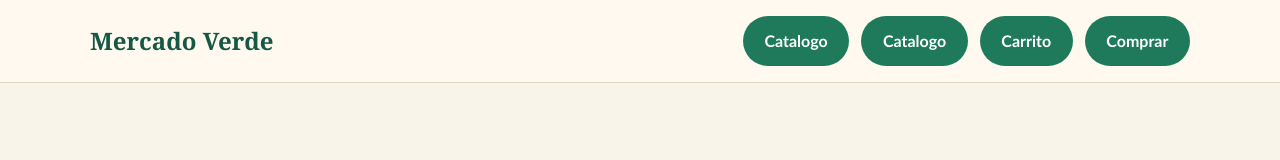
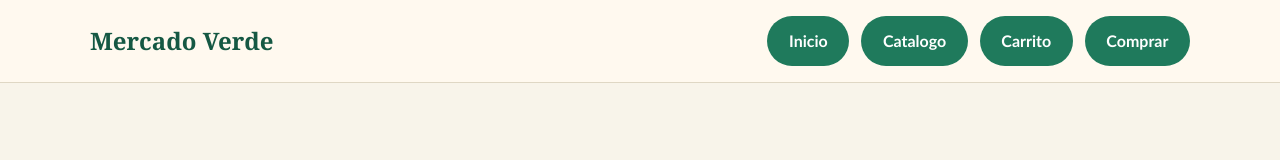
Before and after one commit to MartinaIscarSoto/PAT-practica-2, a plain HTML site: page docs/catalogo.html in a window 1280 px wide. Shown: the top 160 px of the page. Drawn offline with Linux system fonts and the light colour scheme.

Commit message:
correcion boton pag catalogo

```diff
--- a/docs/catalogo.html
+++ b/docs/catalogo.html
@@ -14,7 +14,7 @@
             <a class="brand" href="index.html">Mercado Verde</a>
             <nav aria-label="Principal">
                 <ul class="nav-list">
-                    <li><a aria-current="page" href="catalogo.html">Catalogo</a></li>
+                    <li><a aria-current="page" href="index.html">Inicio</a></li>
                     <li><a href="catalogo.html">Catalogo</a></li>
                     <li><a href="carrito.html">Carrito</a></li>
                     <li><a href="compra.html">Comprar</a></li>
```
